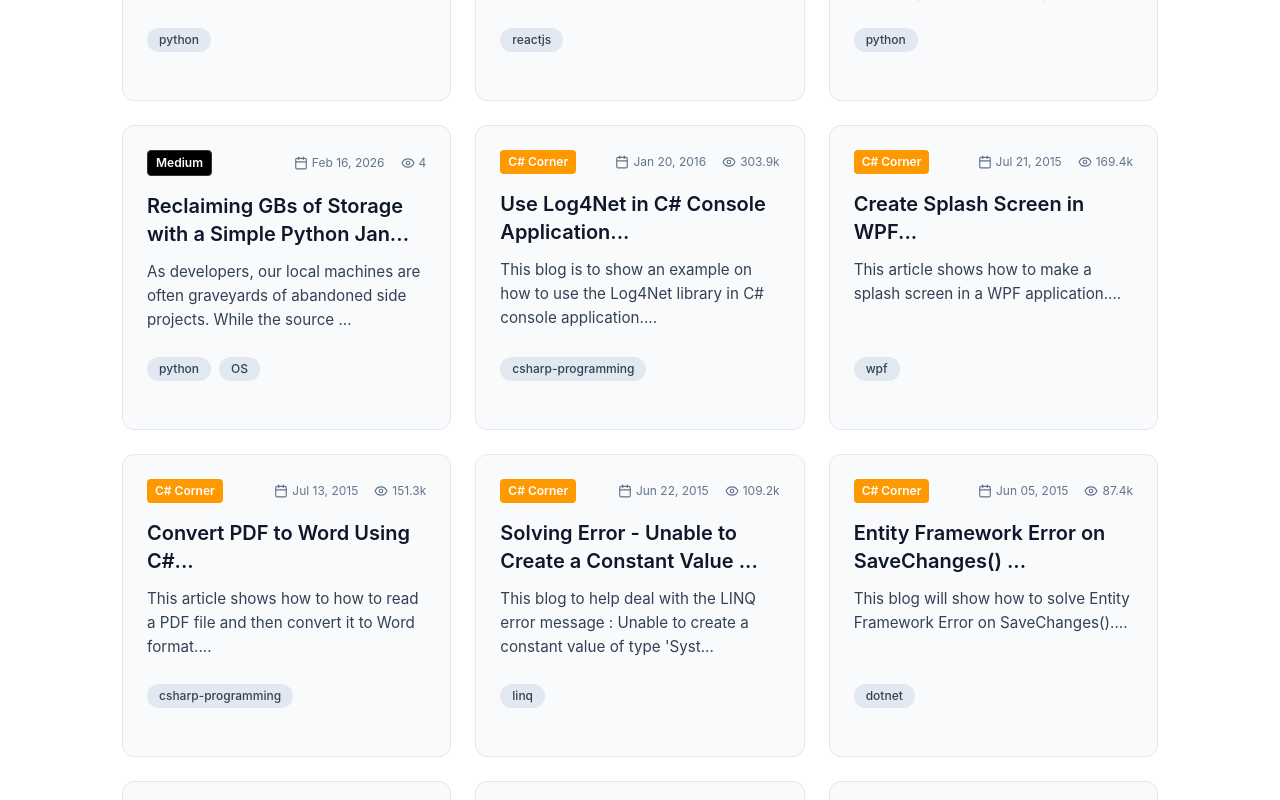
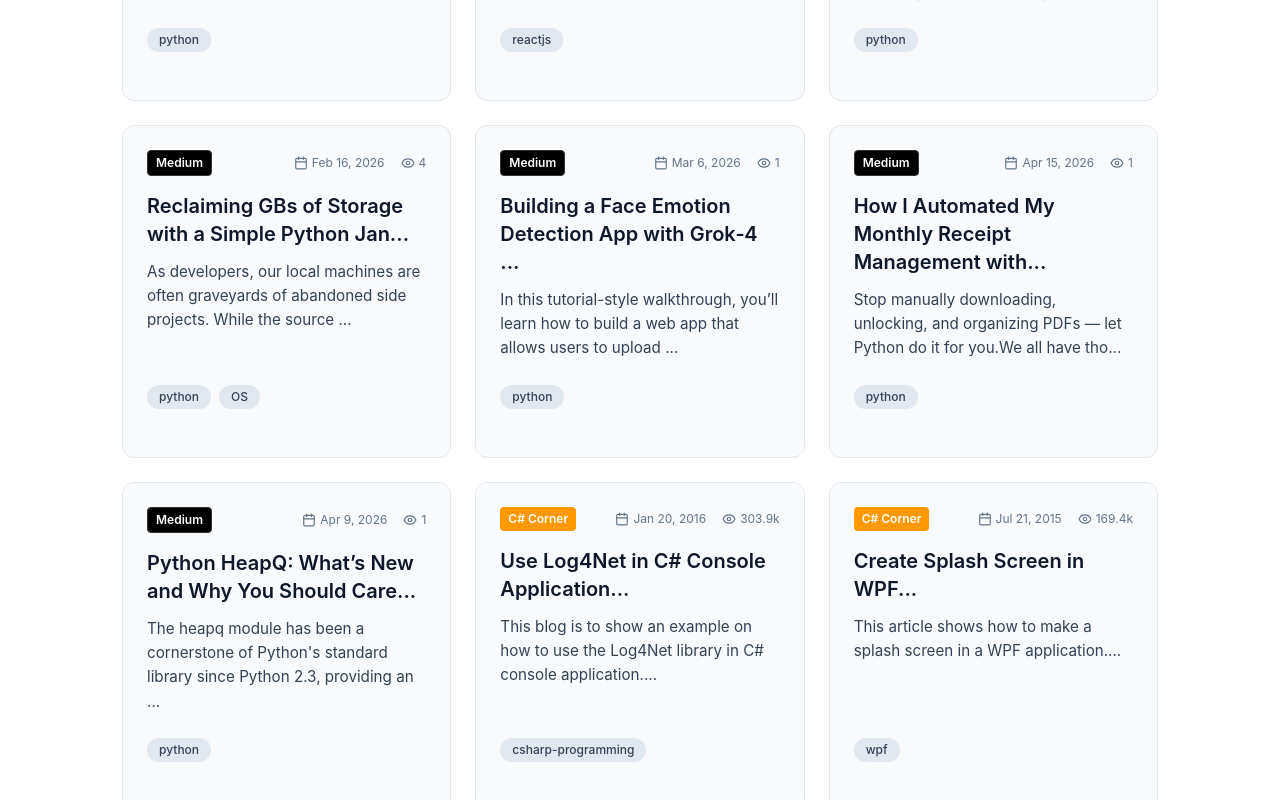
Before and after one commit to vipulm124/portfolio, a React (Vite) app: page /blogs in a window 1280 px wide. Shown: the part 1300-2100 px from the top of the page. Built offline with nearby package versions, Linux system fonts and the light colour scheme.

Commit message:
added new blogs

```diff
--- a/src/data/blogs.json
+++ b/src/data/blogs.json
@@ -1,4 +1,40 @@
 [
+    {
+        "id": 109,
+        "title": "Building a Face Emotion Detection App with Grok‑4 and Streamlit",
+        "description": "In this tutorial-style walkthrough, you’ll learn how to build a web app that allows users to upload an image, processes it with Grok‑4 for emotion detection...",
+        "link": "https://medium.com/@vipulm124/building-a-face-emotion-detection-app-with-grok-4-and-streamlit-d46e2fef8961",
+        "tags": [
+            "python"
+        ],
+        "source": "Medium",
+        "views": "1",
+        "date": "Mar 6, 2026"
+    },
+    {
+        "id": 108,
+        "title": "How I Automated My Monthly Receipt Management with Python, Gmail API, and Google Drive",
+        "description": "Stop manually downloading, unlocking, and organizing PDFs — let Python do it for you.We all have those repetitive tasks that eat away at our time. For me, it was managing my monthly insurance premium receipts. ",
+        "link": "https://medium.com/@vipulm124/python-heapq-whats-new-and-why-you-should-care-84c97aeeb1fe",
+        "tags": [
+            "python"
+        ],
+        "source": "Medium",
+        "views": "1",
+        "date": "Apr 15, 2026"
+    },
+    {
+        "id": 107,
+        "title": "Python HeapQ: What’s New and Why You Should Care",
+        "description": "The heapq module has been a cornerstone of Python's standard library since Python 2.3, providing an elegant implementation of the heap queue algorithm (priority queue). ",
+        "link": "https://medium.com/@vipulm124/python-heapq-whats-new-and-why-you-should-care-84c97aeeb1fe",
+        "tags": [
+            "python"
+        ],
+        "source": "Medium",
+        "views": "1",
+        "date": "Apr 9, 2026"
+    },
     {
         "id": 98,
         "title": "Making Python Functions Accept Both Sync and Async Callables",
@@ -8,7 +44,7 @@
             "python"
         ],
         "source": "Medium",
-        "views": "295",
+        "views": "371",
         "date": "Jul 5, 2025"
     },
     {
@@ -20,7 +56,7 @@
             "python"
         ],
         "source": "Medium",
-        "views": "160",
+        "views": "286",
         "date": "Nov 28, 2025"
     },
     {
@@ -32,7 +68,7 @@
             "python"
         ],
         "source": "Medium",
-        "views": "125",
+        "views": "202",
         "date": "Nov 05, 2025"
     },
     {
@@ -44,7 +80,7 @@
             "azure"
         ],
         "source": "Medium",
-        "views": "45",
+        "views": "67",
         "date": "Nov 13, 2025"
     },
     {
@@ -82,7 +118,7 @@
             "python"
         ],
         "source": "Medium",
-        "views": "83",
+        "views": "116",
         "date": "May 24, 2025"
     },
     {
@@ -94,7 +130,7 @@
             "reactjs"
         ],
         "source": "Medium",
-        "views": "20",
+        "views": "21",
         "date": "Sep 02, 2024"
     },
     {
@@ -106,7 +142,7 @@
             "python"
         ],
         "source": "Medium",
-        "views": "6",
+        "views": "12",
         "date": "Mar 14, 2026"
     },
     {
--- a/src/pages/Blogs.tsx
+++ b/src/pages/Blogs.tsx
@@ -8,6 +8,28 @@ export default function Blogs() {
     const mediumSource = "bg-black border border-[#333] text-white";
     const csharpSource = "bg-[#ff9900] text-white";
 
+    const SOURCE_PRIORITY = {
+        "Medium": 1,
+        "C# Corner": 2
+    }
+
+    const parseViews = (views) => {
+        if (views.endsWith('k')) {
+            return parseFloat(views.slice(0, -1)) * 1000;
+        }
+        return parseFloat(views) || 0;
+    };
+
+    const sortedBlogs = [...blogs].sort((a, b) => {
+        const aPriority = SOURCE_PRIORITY[a.source] || 999;
+        const bPriority = SOURCE_PRIORITY[b.source] || 999;
+        const sourceCompare = aPriority - bPriority;
+        if (sourceCompare !== 0) return sourceCompare;
+        const aViews = parseViews(a.views);
+        const bViews = parseViews(b.views);
+        return bViews - aViews;
+    });
+
     return (
         <div>
             <h1 className="text-4xl font-bold mb-8 tracking-tight">My Articles</h1>
@@ -17,7 +39,7 @@ export default function Blogs() {
             </p>
 
             <div className="grid grid-cols-1 md:grid-cols-2 lg:grid-cols-3 gap-6">
-                {blogs.map((blog) => (
+                {sortedBlogs.map((blog) => (
                     <div key={blog.id} className={cardClass}>
                         <div className="flex justify-between items-center text-xs text-color-muted mb-4">
                             <span className={`px-2 py-1 rounded font-semibold ${blog.source.toLowerCase().includes('medium') ? mediumSource : csharpSource}`}>
```
Also changed, not shown: vercel.json (added), 1 other file (tests, documents, lock files or other folders).
